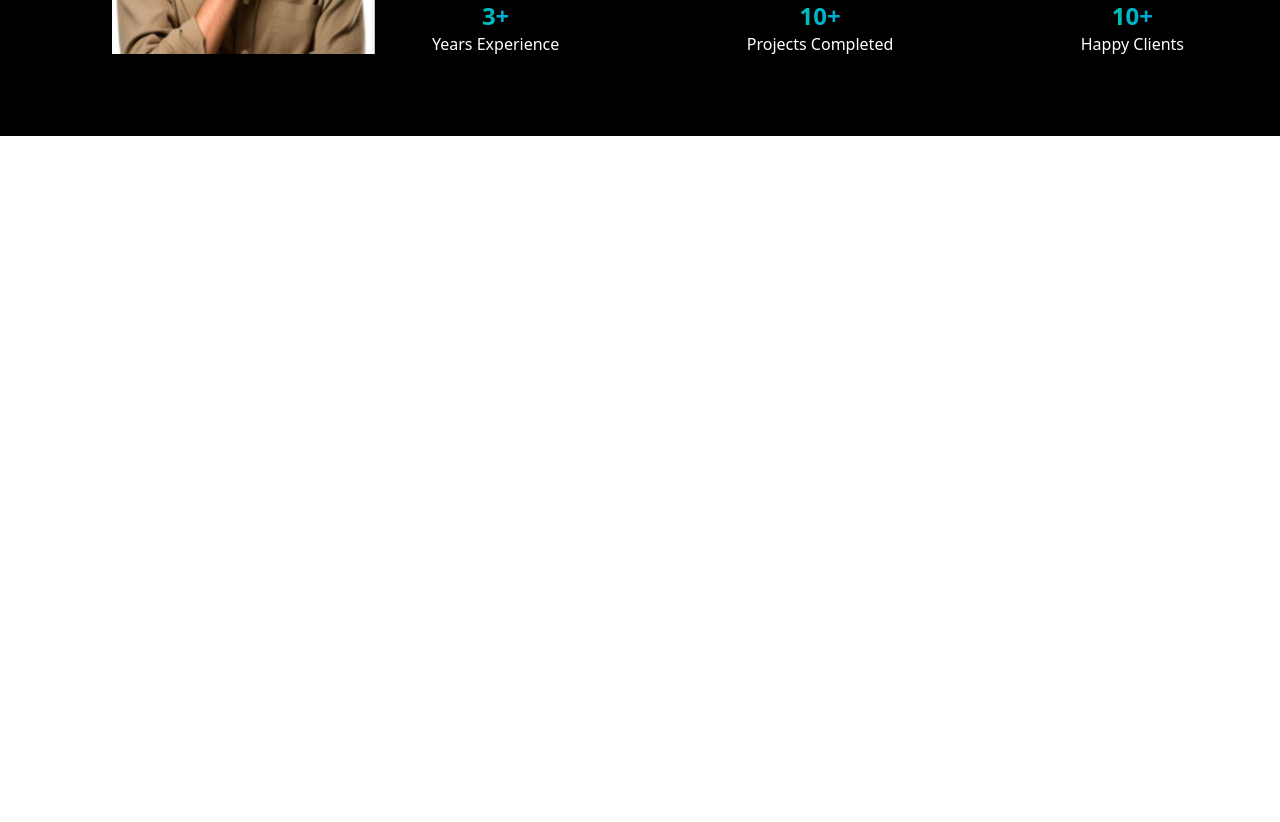
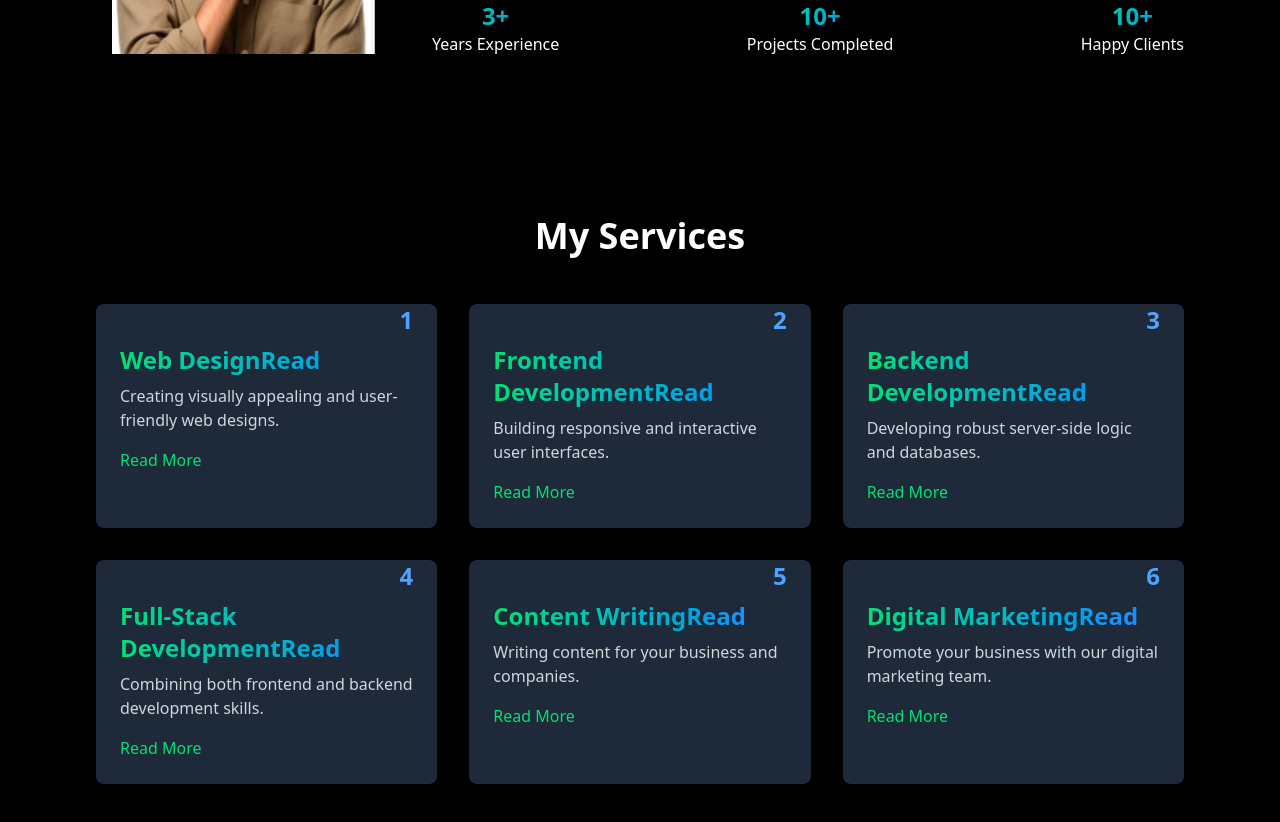
Before and after one commit to AbdullahKhamoor/myPortfolio, a React (Vite) app: page / in a window 1280 px wide. Shown: the part 1000-1822 px from the top of the page. Before the commit the page ends 1136 px from the top, so only its background shows below. Built offline with nearby package versions, Linux system fonts and the light colour scheme.

Commit message:
Service sec develope

```diff
--- a/src/App.jsx
+++ b/src/App.jsx
@@ -2,6 +2,7 @@
 import About from "./components/About"
 import Hero from "./components/Hero"
 import Navbar from "./components/Navbar"
+import Service from "./components/Service"
 
 const App = () => {
   return (
@@ -9,6 +10,7 @@
       <Navbar />
       <Hero />
       <About/>
+      <Service/>
     </div>
   )
 }
--- /dev/null
+++ b/src/components/Service.jsx
@@ -0,0 +1,65 @@
+import React from 'react'
+
+const services = [
+  {
+    id: 1,
+    title: "Web Design",
+    description: "Creating visually appealing and user-friendly web designs.",
+  },
+  {
+    id: 2,
+    title: "Frontend Development",
+    description: "Building responsive and interactive user interfaces.",
+  },
+  {
+    id: 3,
+    title: "Backend Development",
+    description: "Developing robust server-side logic and databases.",
+  },
+  {
+    id: 4,
+    title: "Full-Stack Development",
+    description: "Combining both frontend and backend development skills.",
+  },
+  {
+    id: 5,
+    title: "Content Writing",
+    description: "Writing content for your business and companies.",
+  },
+  {
+    id: 6,
+    title: "Digital Marketing",
+    description: "Promote your business with our digital marketing team.",
+  },
+];
+const Service = () => {
+  return (
+     <div className='bg-black text-white py-20' id="about" >
+        <div className='container mx-auto px-8 md:px-16 lg:px-24'>
+            <h2 className='text-4xl font-bold text-center mb-12'>My Services</h2>
+            <div className='grid grid-cols-1 md:grid-cols-2 lg:grid-cols-3 gap-8'>
+                {services.map(service => (
+                  <div key={service.id}
+                  className='bg-gray-800 px-6 pb-6 rounded-lg hover:shadow-lg transform
+              transition-transform duration-300 hover:scale-105'>
+              <div className='text-right text-2xl font-bold text-transparent bg-clip-text
+              bg-gradient-to-r from-green-600 to-blue-400'
+              >
+                {service.id}
+              </div>
+              <h3 className='mt-2 text-2xl font-bold text-transparent bg-clip-text
+              bg-gradient-to-r from-green-400 to-blue-500'>
+                {service.title}Read
+              </h3>
+              <p className='mt-2 text-gray-300'>{service.description}</p>
+              <a href="#" className='mt-4 inline-block text-green-400 hover:text-blue-500'>Read More</a>
+                  </div>
+
+                ))}
+            </div>
+        </div>
+    </div>
+  )
+}
+
+export default Service
```
